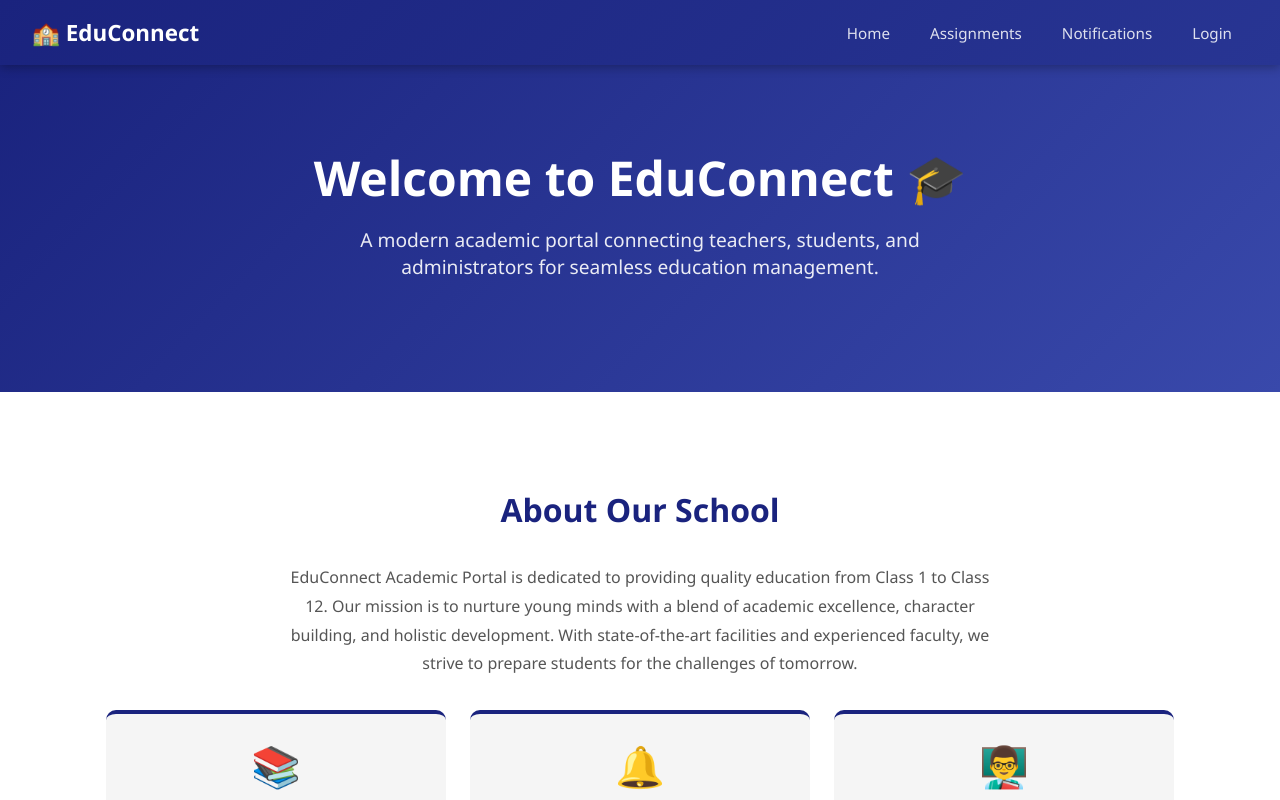
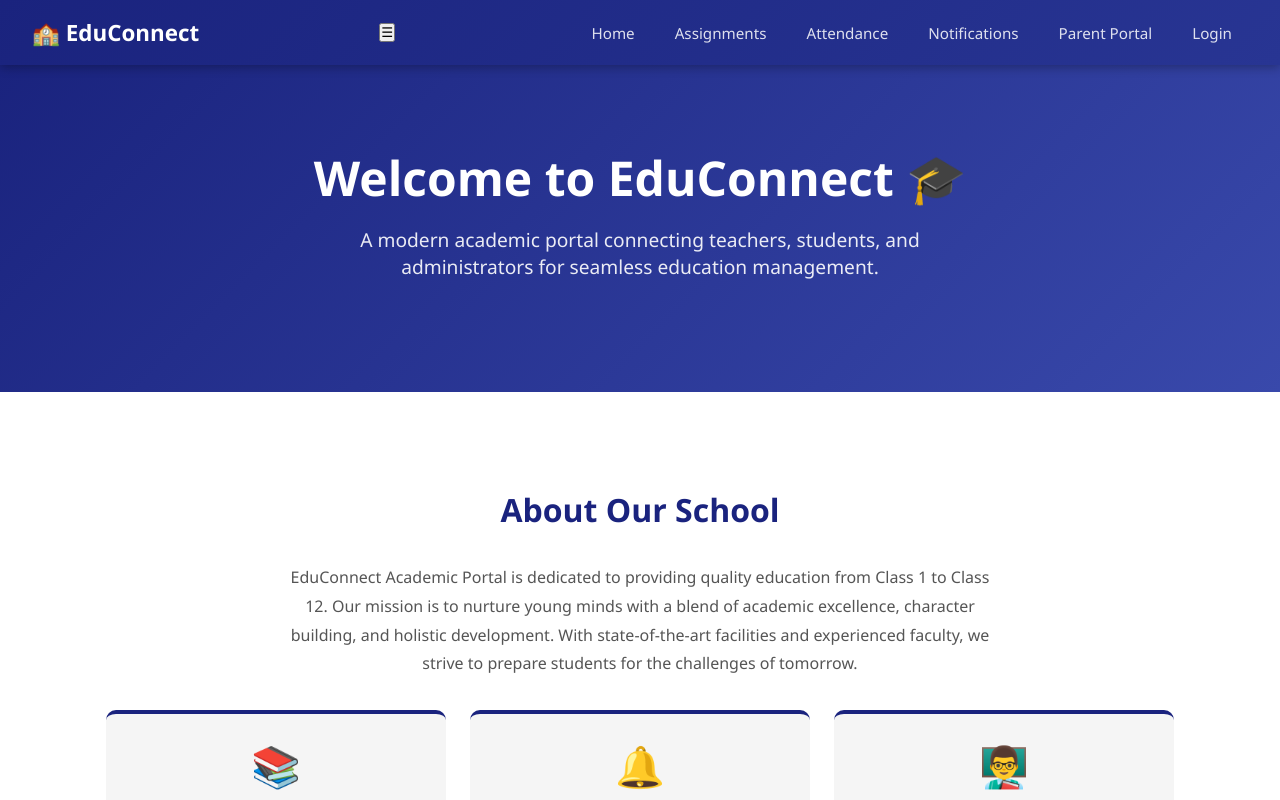
Before and after one commit to Arpita20D/EduConnect-Academic-Portal, a React (Create React App) app in the folder frontend/: page / in a window 1280 px wide. Shown: the top 800 px of the page. Built offline with nearby package versions, Linux system fonts and the light colour scheme.

Commit message:
created a parents navigation button

```diff
--- a/frontend/src/components/Navbar.js
+++ b/frontend/src/components/Navbar.js
@@ -1,29 +1,41 @@
-import React from 'react';
+import React, { useState } from 'react';
 import { Link, useNavigate } from 'react-router-dom';
 import { useAuth } from '../context/AuthContext';
 
 const Navbar = () => {
   const { user, logout } = useAuth();
   const navigate = useNavigate();
+  const [menuOpen, setMenuOpen] = useState(false);
+
+  const close = () => setMenuOpen(false);
 
   const handleLogout = () => {
     logout();
     navigate('/');
+    close();
   };
 
   return (
     <nav className="navbar">
-      <Link to="/" className="navbar-brand">🏫 EduConnect</Link>
-      <ul className="navbar-links">
-        <li><Link to="/">Home</Link></li>
-        <li><Link to="/assignments">Assignments</Link></li>
-        <li><Link to="/notifications">Notifications</Link></li>
+      <Link to="/" className="navbar-brand" onClick={close}>🏫 EduConnect</Link>
+
+      <button className="navbar-toggle" onClick={() => setMenuOpen(o => !o)} aria-label="Toggle menu">
+        {menuOpen ? '✕' : '☰'}
+      </button>
+
+      <ul className={`navbar-links${menuOpen ? ' open' : ''}`}>
+        <li><Link to="/" onClick={close}>Home</Link></li>
+        <li><Link to="/assignments" onClick={close}>Assignments</Link></li>
+        <li><Link to="/attendance" onClick={close}>Attendance</Link></li>
+        <li><Link to="/notifications" onClick={close}>Notifications</Link></li>
+        <li><Link to="/parent-portal" onClick={close}>Parent Portal</Link></li>
+
         {!user ? (
-          <li><Link to="/login">Login</Link></li>
+          <li><Link to="/login" className="nav-login-btn" onClick={close}>Login</Link></li>
         ) : (
           <>
-            <li><Link to={`/${user.role}`}>Dashboard</Link></li>
-            <li><span className="navbar-user">👤 {user.name} ({user.role})</span></li>
+            <li><Link to={`/${user.role}`} onClick={close}>Dashboard</Link></li>
+            <li><span className="navbar-user">👤 {user.name}</span></li>
             <li><button onClick={handleLogout}>Logout</button></li>
           </>
         )}
```
